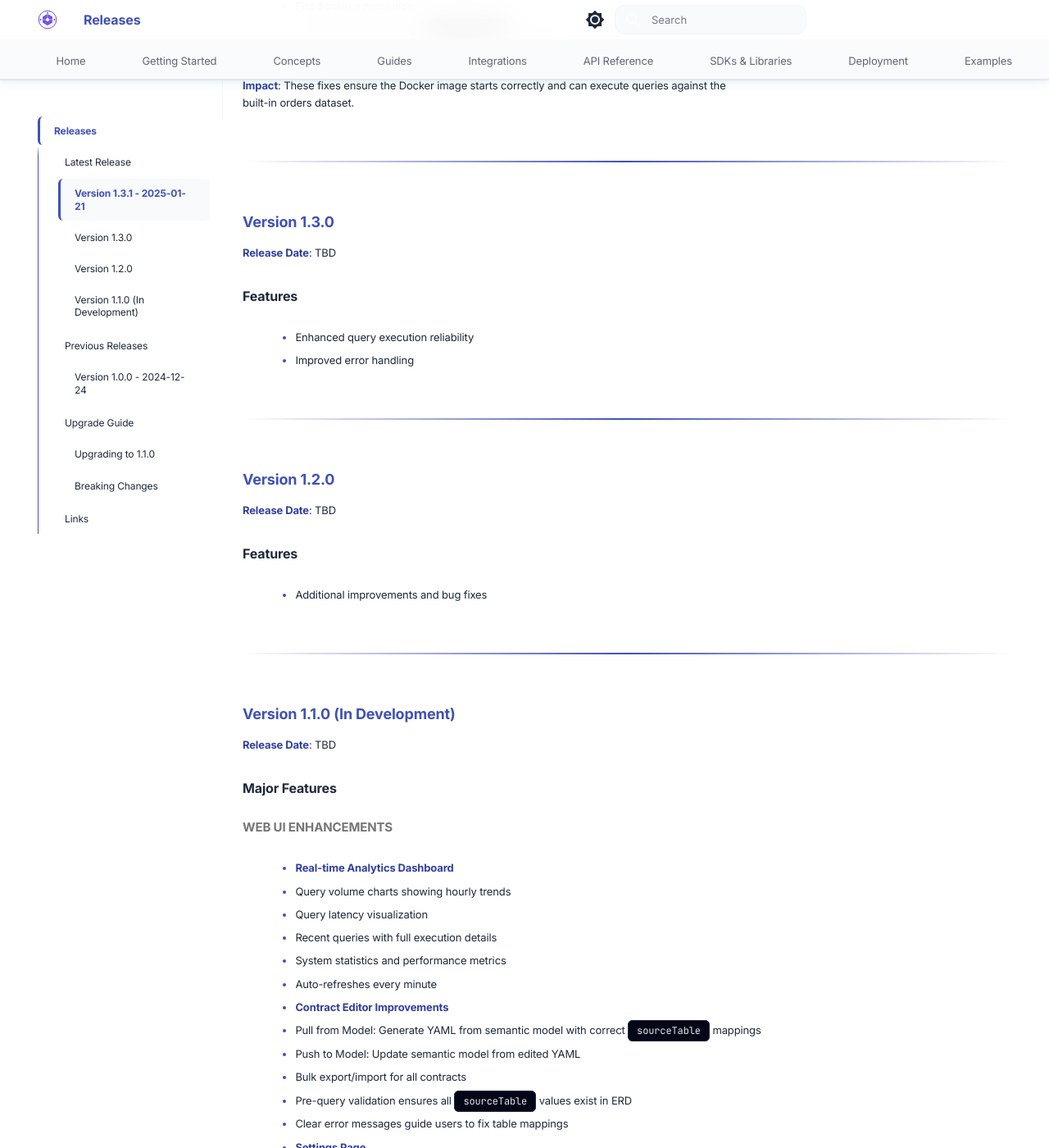
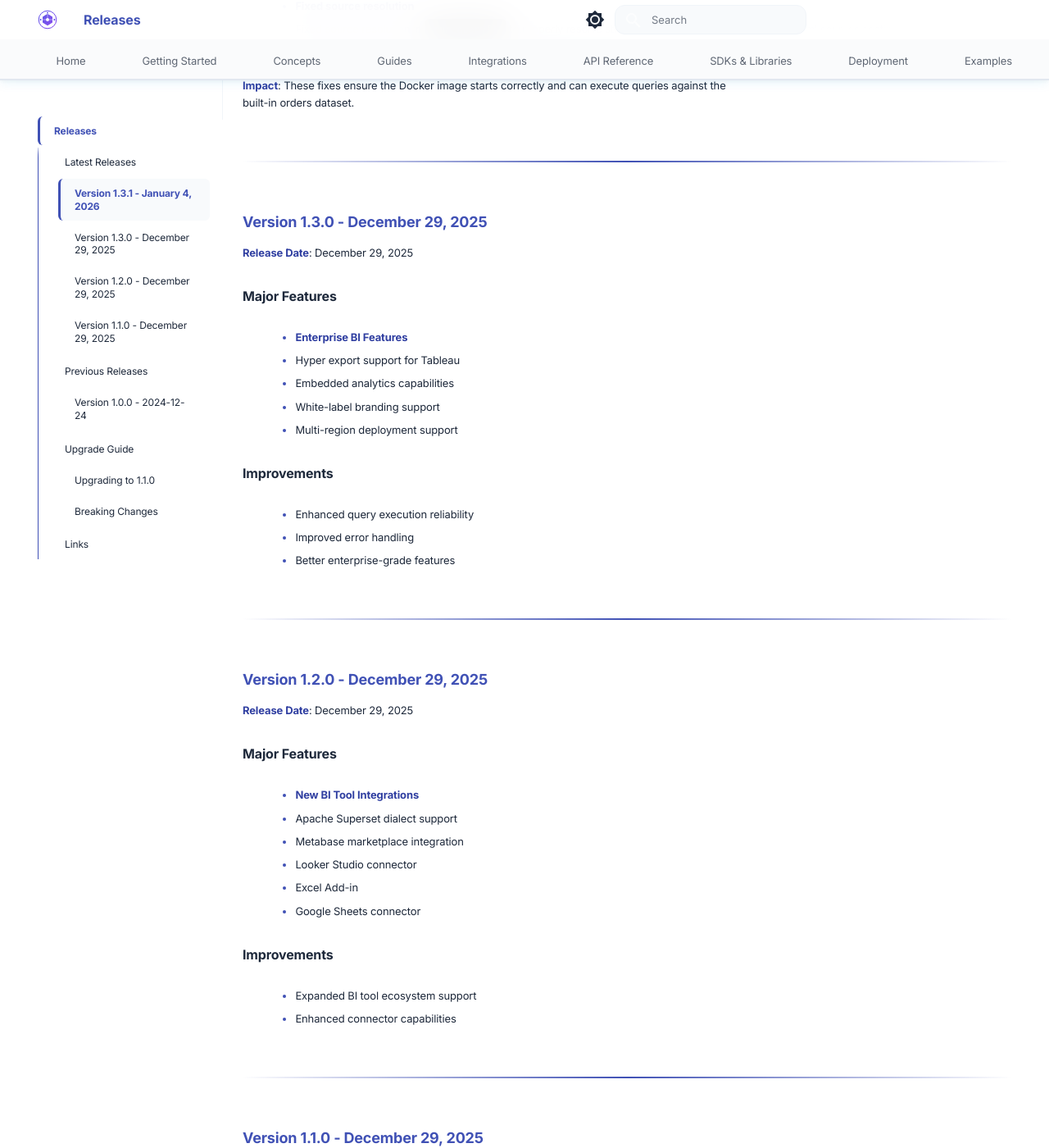
Before and after one commit to setupranali/setupranali.github.io, an MkDocs documentation site: the page built from docs/releases.md, in a window 1280 px wide and 1400 px high, scrolled down 835 px. Shown: the whole window at 82% size. Built offline with MkDocs 1.6.1 and Material for MkDocs 9.7.7, drawn with Linux system fonts in a browser that asks for light colours; comment, search, counter and statistics services are not loaded; the version menu is left out; some of the changed text lies outside the part shown.

Commit message:
docs: Update releases page with all recent versions and correct dates
- Added complete release notes for v1.3.0 (Enterprise BI features)
- Added complete release notes for v1.2.0 (New BI tool integrations)
- Updated v1.1.0 with actual release date and bug fixes
- Fixed release dates to match actual tag dates
- Reorganized to show all latest releases in chronological order

```diff
--- a/docs/releases.md
+++ b/docs/releases.md
@@ -4,11 +4,11 @@ This page contains release notes for SetuPranali. For the complete changelog, se
 
 ---
 
-## Latest Release
+## Latest Releases
 
-### Version 1.3.1 - 2025-01-21
+### Version 1.3.1 - January 4, 2026
 
-**Release Date**: January 21, 2025
+**Release Date**: January 4, 2026
 
 #### Bug Fixes
 
@@ -29,28 +29,51 @@ This page contains release notes for SetuPranali. For the complete changelog, se
 
 ---
 
-### Version 1.3.0
+### Version 1.3.0 - December 29, 2025
 
-**Release Date**: TBD
+**Release Date**: December 29, 2025
 
-#### Features
+#### Major Features
+
+- **Enterprise BI Features**
+  - Hyper export support for Tableau
+  - Embedded analytics capabilities
+  - White-label branding support
+  - Multi-region deployment support
+
+#### Improvements
 - Enhanced query execution reliability
 - Improved error handling
+- Better enterprise-grade features
 
 ---
 
-### Version 1.2.0
+### Version 1.2.0 - December 29, 2025
 
-**Release Date**: TBD
+**Release Date**: December 29, 2025
 
-#### Features
-- Additional improvements and bug fixes
+#### Major Features
+
+- **New BI Tool Integrations**
+  - Apache Superset dialect support
+  - Metabase marketplace integration
+  - Looker Studio connector
+  - Excel Add-in
+  - Google Sheets connector
+
+#### Improvements
+- Expanded BI tool ecosystem support
+- Enhanced connector capabilities
 
 ---
 
-### Version 1.1.0 (In Development)
+### Version 1.1.0 - December 29, 2025
 
-**Release Date**: TBD
+**Release Date**: December 29, 2025
+
+#### Bug Fixes
+- Fixed Metabase driver build
+- Removed invalid plugin dependency
 
 #### Major Features
 
```
